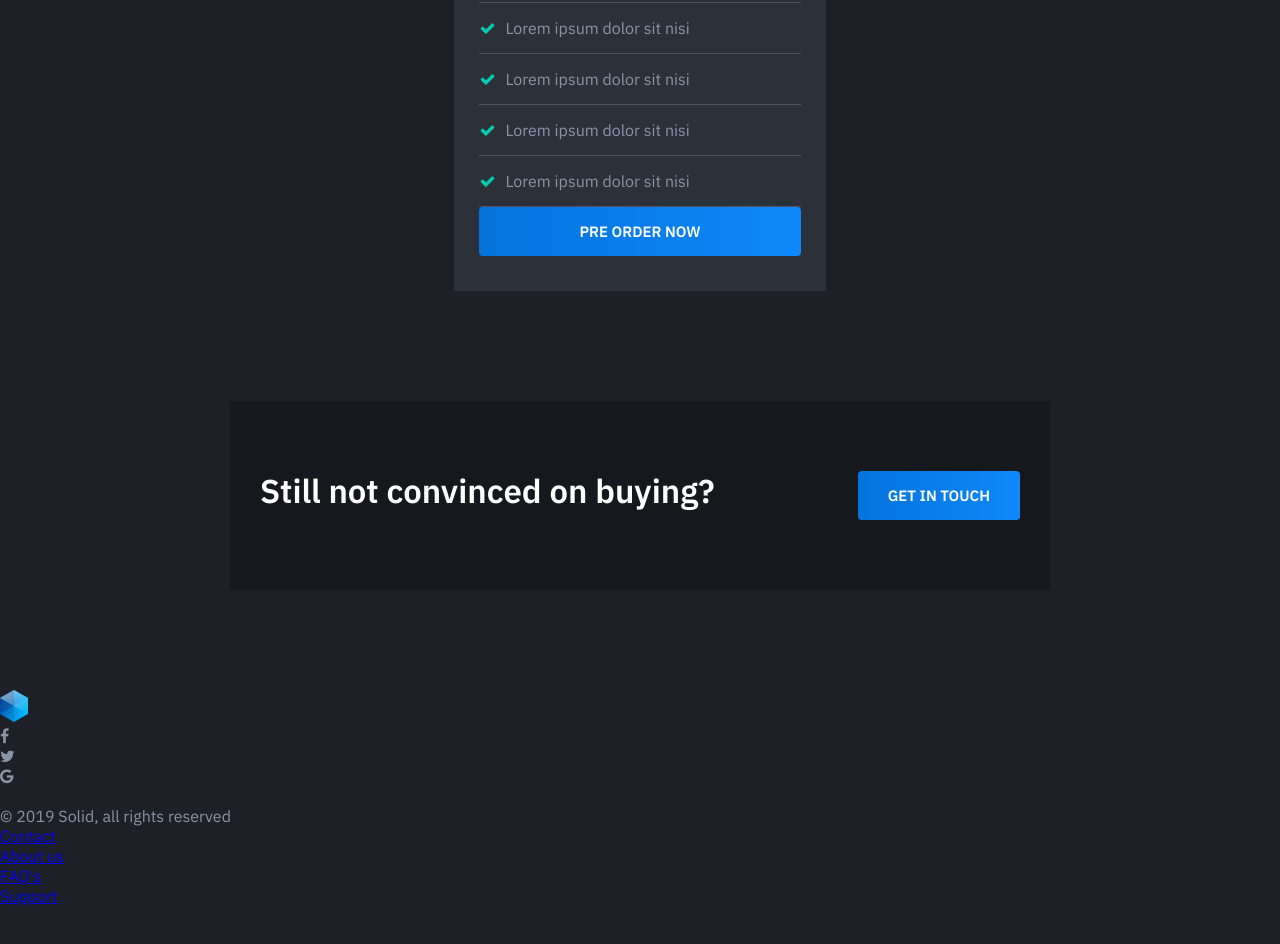
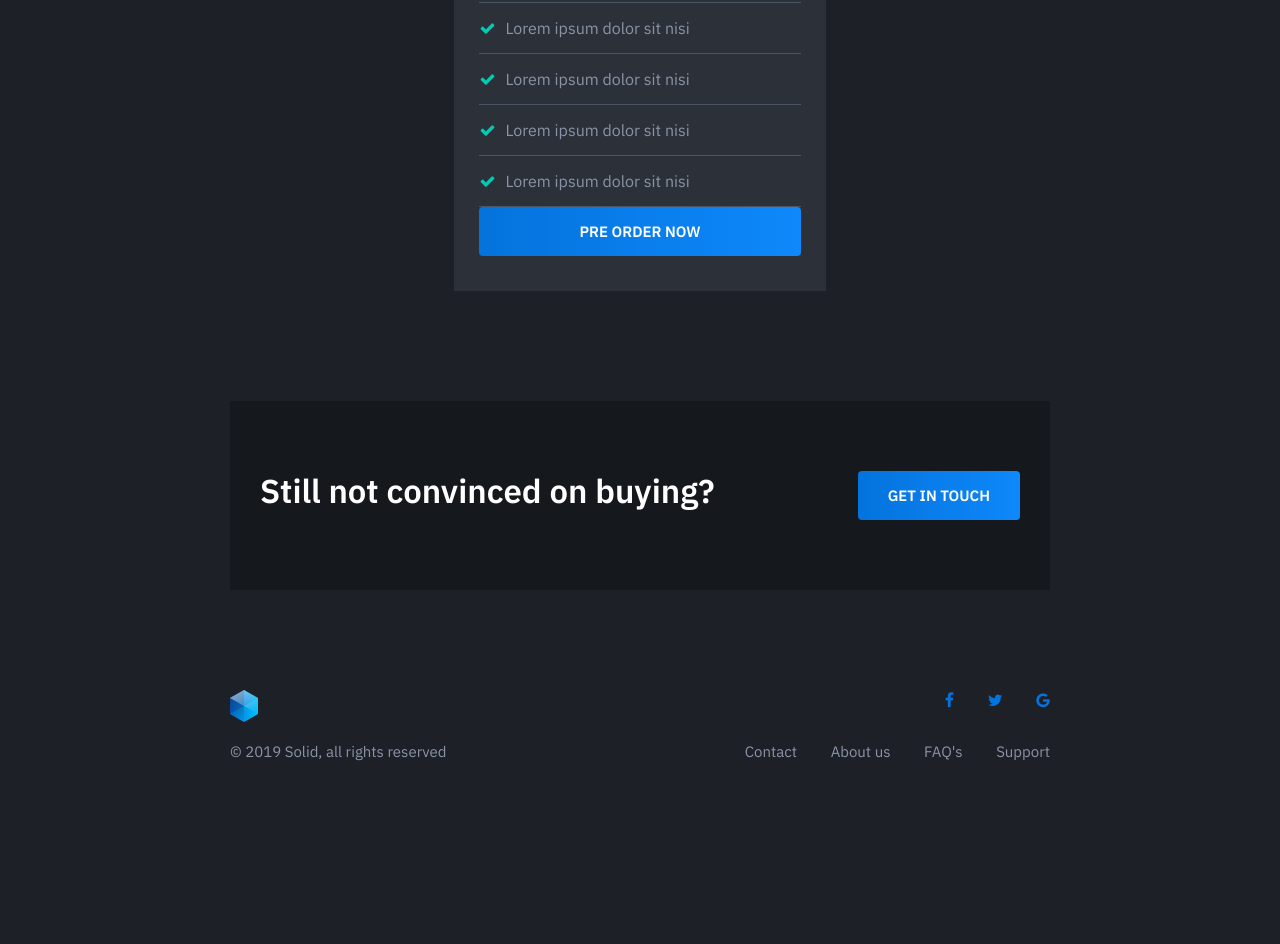
Before and after one commit to alliyah95/solid-landing-page, a website: page index.html in a window 1280 px wide. Shown: the part 2100-3044 px from the top of the page. After the commit the page ends 2931 px from the top, so only its background shows below. Drawn offline with nearby package versions, Linux system fonts and the light colour scheme; files that its build step writes are made by us from their sources.

Commit message:
Import footer

```diff
--- a/sass/main.scss
+++ b/sass/main.scss
@@ -9,6 +9,7 @@
 @import "components/card";
 @import "components/feature-box";
 
+@import "layout/footer";
 @import "layout/grid";
 @import "layout/header";
 
```
